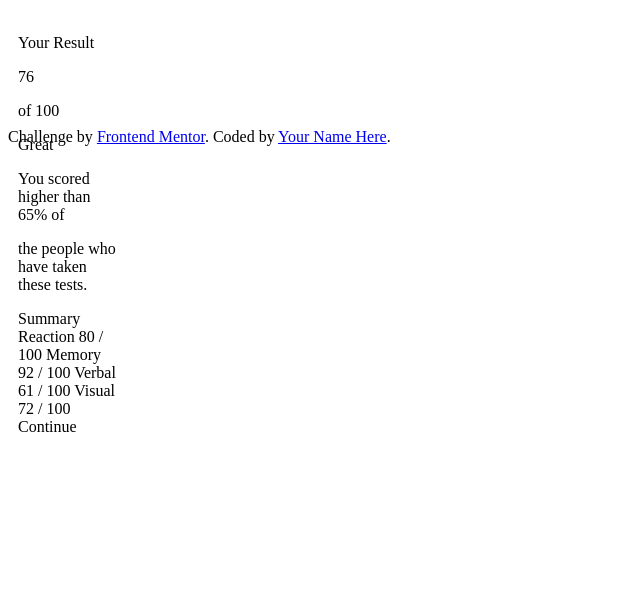
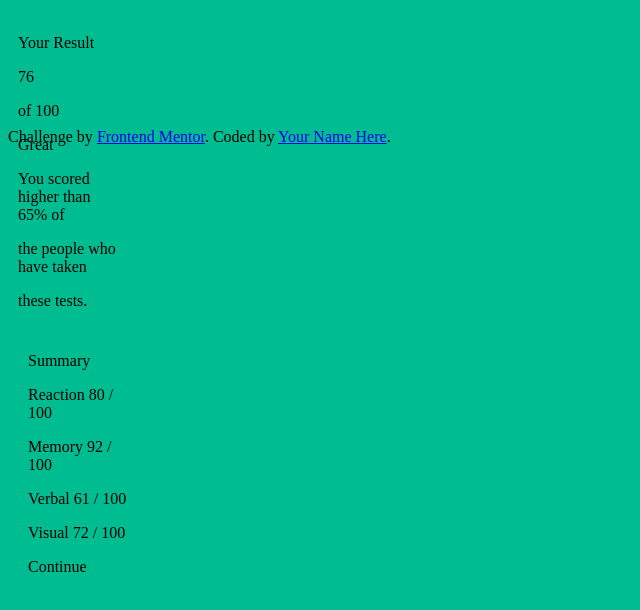
Before and after one commit to toni78-stack/Results-Summary-Component, a plain HTML site: page index.html in a window 1280 px wide. Shown: the whole page, without its empty margins (0-640 px from the left). Drawn offline with Linux system fonts and the light colour scheme.

Commit message:
made divs

```diff
--- a/css/style.css
+++ b/css/style.css
@@ -1,6 +1,15 @@
-.text-box {
-  box-shadow: inset;
+body {
+  background-color: hsl(166, 100%, 37%);
+}
+
+.wrapper {
   height: 100px;
   width: 100px;
   padding: 10px;
 }
+
+.wrapper2 {
+  height: 100px;
+  width: 100px;
+  padding: 10px;
+}
--- a/index.html
+++ b/index.html
@@ -15,16 +15,23 @@
     <title>Frontend Mentor | Results summary component</title>
   </head>
   <body>
-    <div class="text-box">
+    <div class="wrapper">
       <p>Your Result</p>
       <p>76</p>
       <p>of 100</p>
-     <p>Great</p>
-     <p>You scored higher than 65% of</p>
-     <p>the people who have taken these tests.</p>
+      <p>Great</p>
+      <p>You scored higher than 65% of</p>
+      <p>the people who have taken</p>
+      <p>these tests.</p>
 
-     Summary Reaction 80 / 100 Memory 92 / 100 Verbal 61 / 100 Visual 72 / 100
-      Continue
+      <div class="wrapper2">
+        <p>Summary</p>
+        <p>Reaction 80 / 100</p>
+        <p>Memory 92 / 100</p>
+        <p>Verbal 61 / 100</p>
+        <p>Visual 72 / 100</p>
+        <p>Continue</p>
+      </div>
     </div>
 
     <div class="attribution">
```
